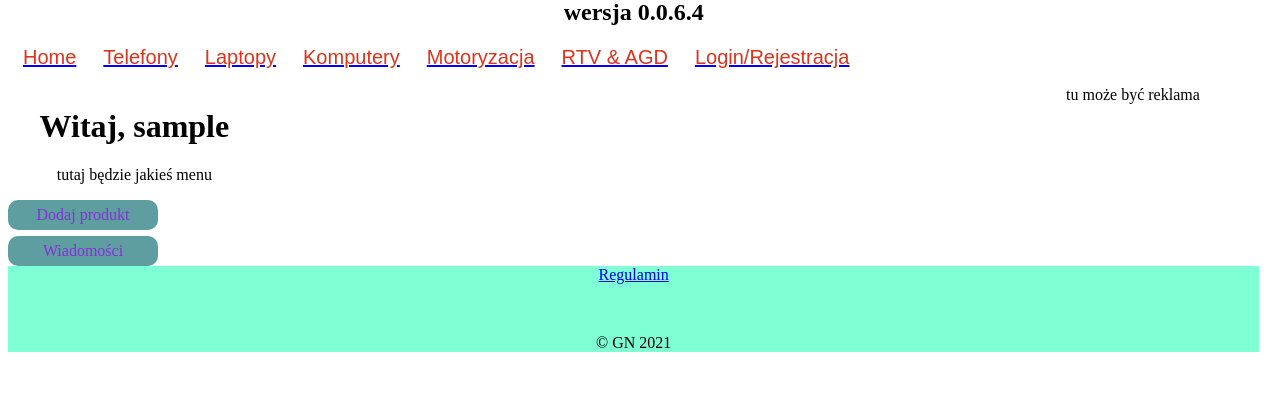
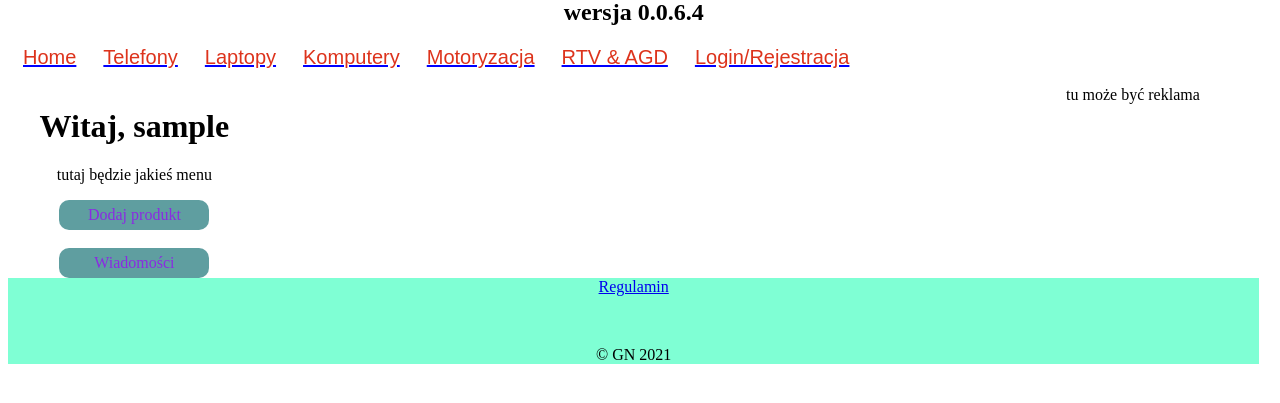
Before and after one commit to acid3/kupie, a Django app: page /msg/odebrane/ in a window 1280 px wide. Shown: the part 150-553 px from the top of the page. Run offline with Django 3.2, Linux system fonts and the light colour scheme; the visitor is signed in with stand-in values (Sample User, id 1); data that the repository does not hold is empty; parts of the project's set-up code (start-up, migrations or seed data) failed here and were passed over; some web fonts are replaced.

Commit message:
minor changes

```diff
--- a/privmsg/templates/privmsg/odebrane.html
+++ b/privmsg/templates/privmsg/odebrane.html
@@ -19,7 +19,7 @@
                     <div style="clear: both">
                         Nowa&nbsp-&nbsp
                         {% if not obj.is_open %}
-                            TAK
+                           <span style="color: red;"> TAK</span>
                         {% else %}
                             NIE
                         {% endif %}
--- a/product/templates/Product/product_list.html
+++ b/product/templates/Product/product_list.html
@@ -13,6 +13,7 @@
                     </div>
                     <div class="listLiPrice">
                         <p>
+                            Cena do :&nbsp
                             <strong>{{ obj.price }}&nbsp;zł</strong>
                         </p>
                     </div>
--- a/static/css/style.css
+++ b/static/css/style.css
@@ -136,14 +136,17 @@ a.navBarP:active {
 }
 
 .lmAddProdButton {
-    float: left;
+    /* float: initial; */
+    /* position: relative; */
+    /* margin: 0 auto; */
     background-color: cadetblue;
     border-radius: 10px;
     width: 150px;
     height: 30px;
-    display: flex;
-    text-align: center;
-    align-content: center;
+    display: inline-flex;
+    /* text-align: center; */
+    /* align-content: center; */
     justify-content: center;
-    flex-direction: column;
+    /* flex-direction: column; */
+    align-items: center;
 }
--- a/templates/leftnav.html
+++ b/templates/leftnav.html
@@ -13,8 +13,8 @@
                 <span class="addProdButtonSpan">Dodaj produkt</span>
             </a>
         </div>
-        <br/>
-        <br/>
+        <br />
+        <br />
         <div class="lmAddProdButton">
             <a class="addProdButtonA" href="/msg/odebrane/">
                 <span class="addProdButtonSpan">Wiadomości</span>
--- a/templates/navbar.html
+++ b/templates/navbar.html
@@ -12,10 +12,3 @@
 &nbsp;
 <a class="navBarP" href="/accounts/login">Login/Rejestracja</a>
 &nbsp;
-{% comment %} {% if user.is_authenticated %}
-    <div class="addProdButton">
-        <a class="addProdButtonA" href="/products">
-            <span class="addProdButtonSpan">Dodaj produkt</span>
-        </a>
-    </div>
-{% endif %} {% endcomment %}
```
Also changed, not shown: privmsg/views.py (+14 -2 lines).
